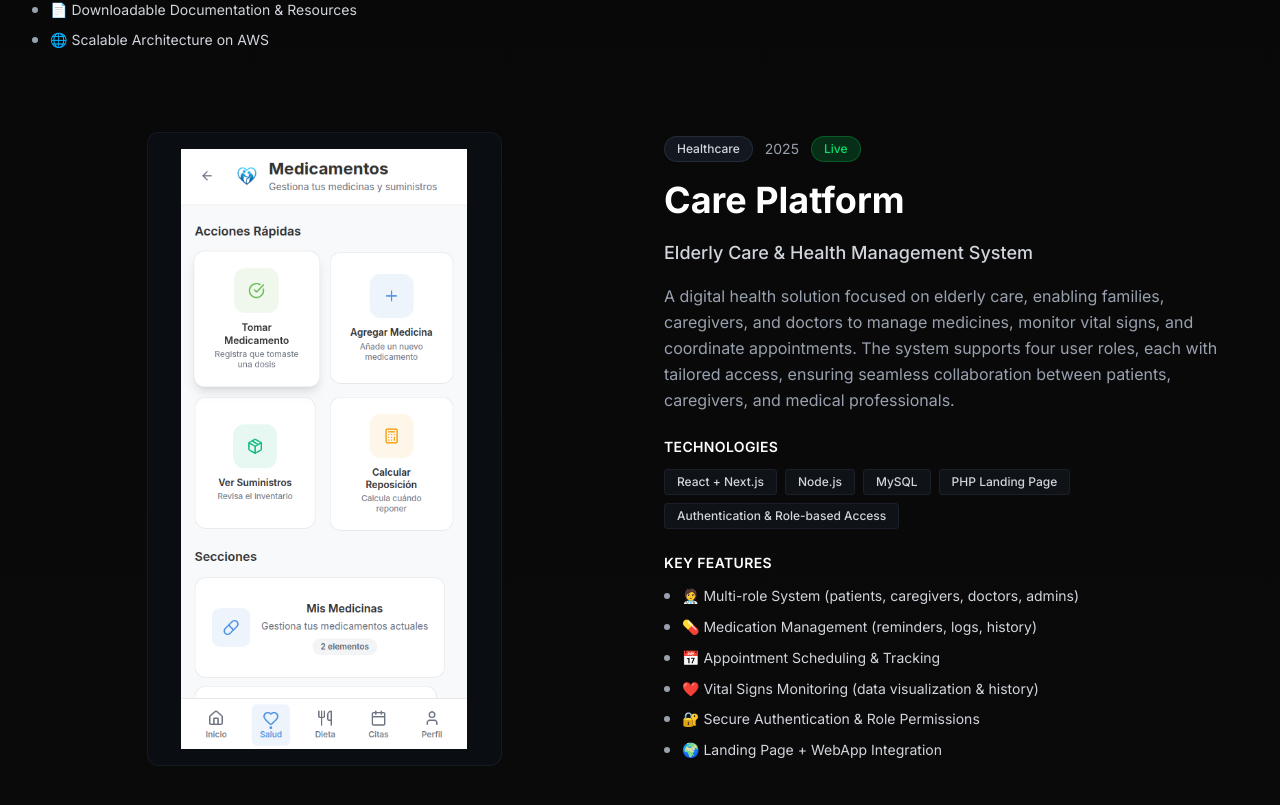
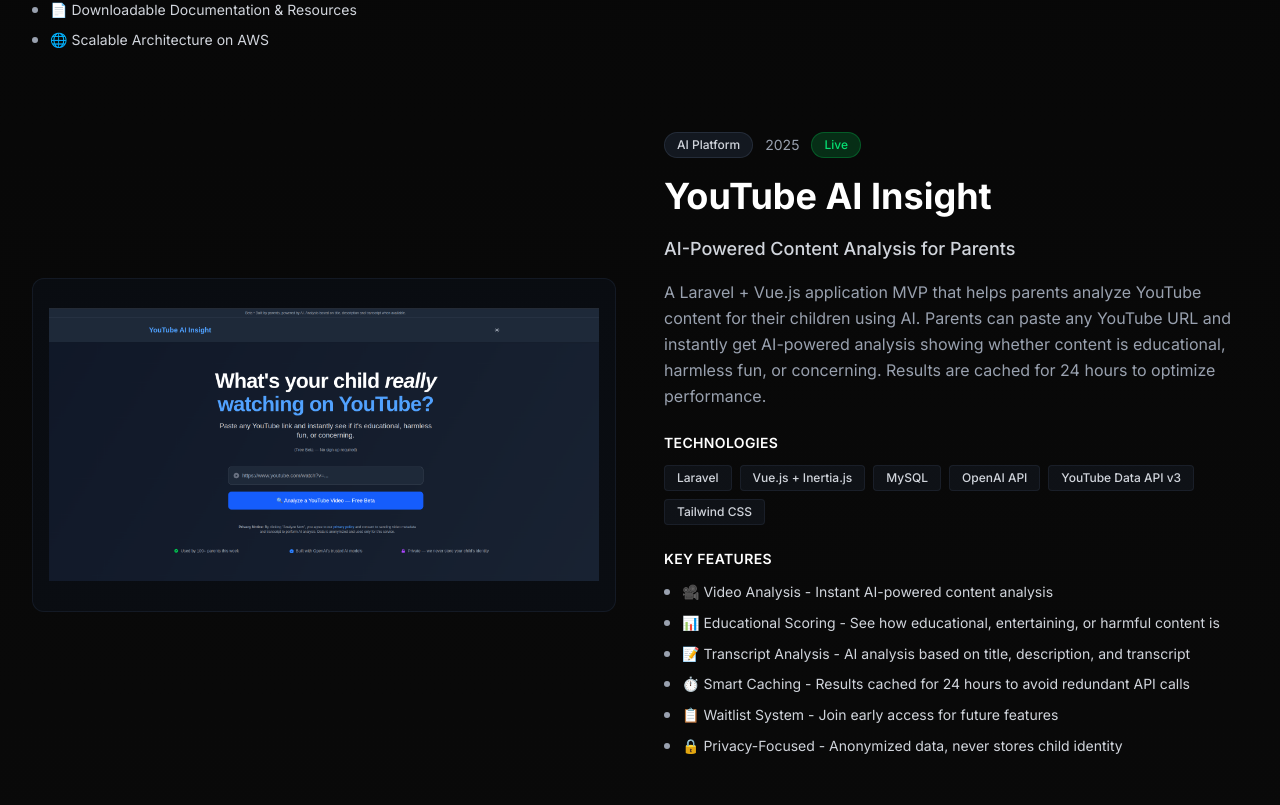
Before and after one commit to joshu2991/northcodelab, a Next.js app: page / in a window 1280 px wide. Shown: the part 4395-5200 px from the top of the page. Built offline with nearby package versions, Linux system fonts and the light colour scheme.

Commit message:
portfolio section changed. Added parents tracker MVP with ID 2

```diff
--- a/src/components/PortfolioSection.tsx
+++ b/src/components/PortfolioSection.tsx
@@ -69,6 +69,24 @@
     },
     {
       id: 2,
+      title: 'YouTube AI Insight',
+      subtitle: 'AI-Powered Content Analysis for Parents',
+      description: 'A Laravel + Vue.js application MVP that helps parents analyze YouTube content for their children using AI. Parents can paste any YouTube URL and instantly get AI-powered analysis showing whether content is educational, harmless fun, or concerning. Results are cached for 24 hours to optimize performance.',
+      category: 'AI Platform',
+      status: 'Live',
+      year: '2025',
+      liveUrl: 'https://parents.northcodelab.com',
+      githubUrl: '#',
+      technologies: ['Laravel', 'Vue.js + Inertia.js', 'MySQL', 'OpenAI API', 'YouTube Data API v3', 'Tailwind CSS'],
+      features: ['🎥 Video Analysis - Instant AI-powered content analysis', '📊 Educational Scoring - See how educational, entertaining, or harmful content is', '📝 Transcript Analysis - AI analysis based on title, description, and transcript', '⏱️ Smart Caching - Results cached for 24 hours to avoid redundant API calls', '📋 Waitlist System - Join early access for future features', '🔒 Privacy-Focused - Anonymized data, never stores child identity'],
+      color: 'from-orange-500 to-red-500',
+      icon: '👨‍👩‍👧',
+      imagePath: '/portfolio/parents-tracker.png',
+      imageOrientation: 'horizontal',
+      imageAlt: 'YouTube AI Insight - AI-Powered Content Analysis for Parents'
+    },
+    {
+      id: 3,
       title: 'Care Platform',
       subtitle: 'Elderly Care & Health Management System',
       description: 'A digital health solution focused on elderly care, enabling families, caregivers, and doctors to manage medicines, monitor vital signs, and coordinate appointments. The system supports four user roles, each with tailored access, ensuring seamless collaboration between patients, caregivers, and medical professionals.',
@@ -86,7 +104,7 @@
       imageAlt: 'Care Platform - Elderly Care & Health Management System Interface'
     },
     {
-      id: 3,
+      id: 4,
       title: 'Health Solutions',
       subtitle: 'Telemedicine & Patient Management Platform',
       description: 'A full-stack telemedicine platform designed for doctors, patients, and healthcare providers, integrating consultations, patient management, and automated marketing in one place. Built with Laravel & Livewire, it enables both clinical and business workflows to scale smoothly.',
```
Also changed, not shown: public/portfolio/parents-tracker.png (added).
